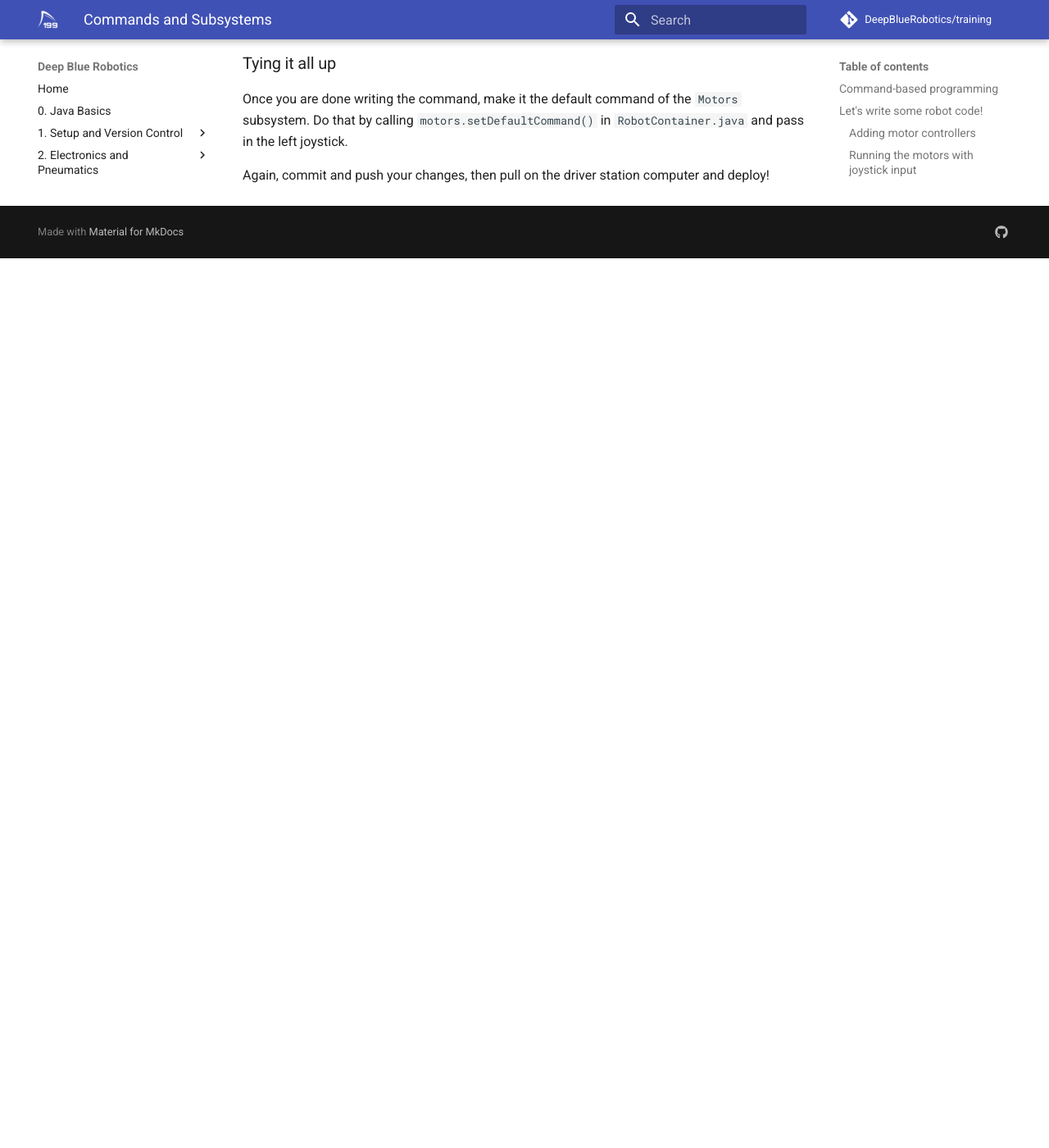
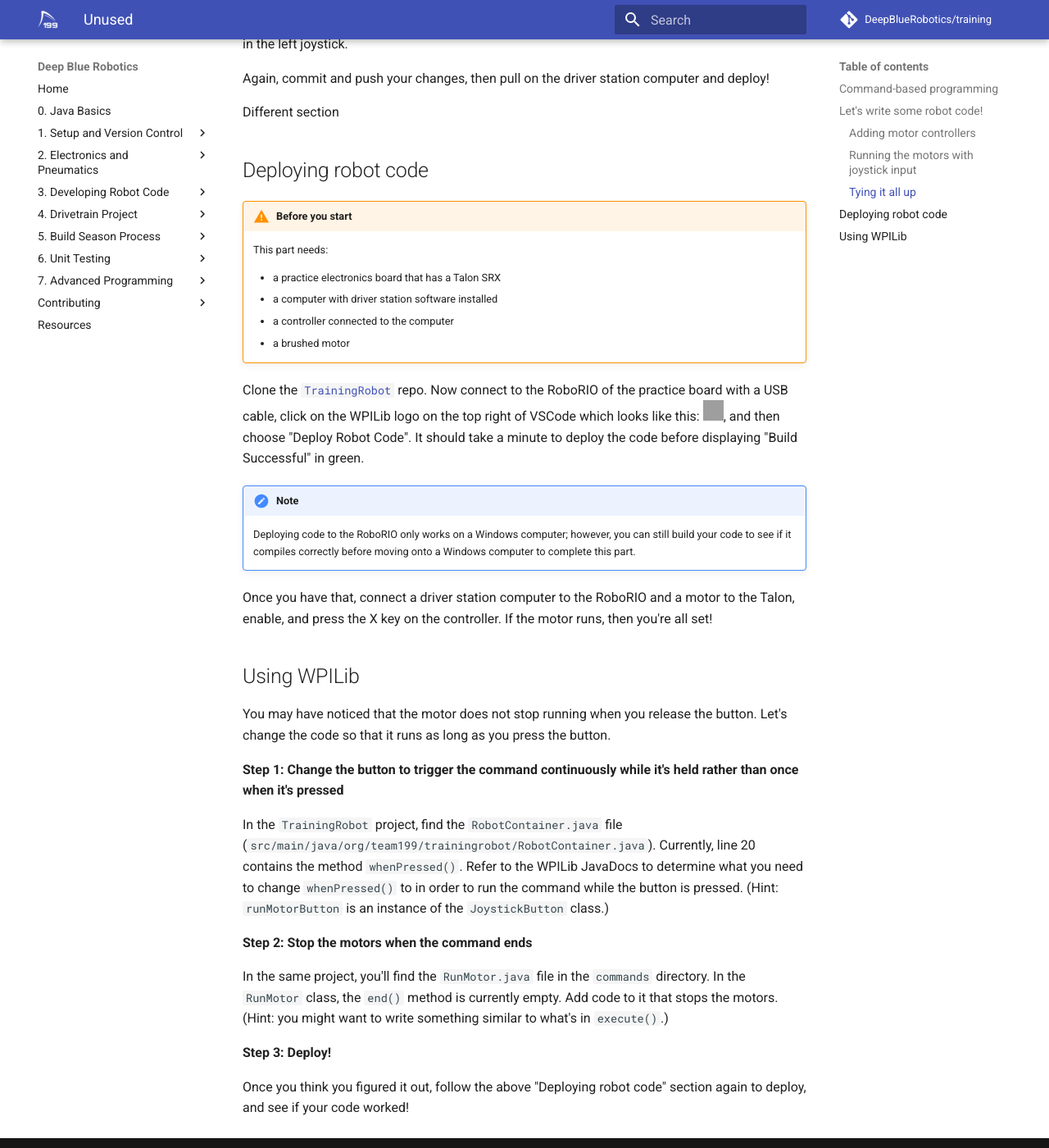
Before and after one commit to DeepBlueRobotics/training, an MkDocs documentation site: the page built from docs/section-3/unused.md, in a window 1280 px wide and 1400 px high, scrolled down 1392 px. Shown: the whole window at 82% size. Built offline with MkDocs 1.6.1 and Material for MkDocs 9.7.7, drawn with Linux system fonts in a browser that asks for light colours; comment, search, counter and statistics services are not loaded; before the commit the page ends 1707 px from its top, so only the background shows below that; some of the changed text lies outside the part shown; grey boxes are pictures that could not be loaded.

Commit message:
Commands and Subsystems

```diff
--- a/docs/section-3/commands-subsystems.md
+++ b/docs/section-3/unused.md
@@ -37,3 +37,40 @@ Pass the `Motors` subsystem and a `Joystick` object into the command and have it
 Once you are done writing the command, make it the default command of the `Motors` subsystem. Do that by calling `motors.setDefaultCommand()` in `RobotContainer.java` and pass in the left joystick.
 
 Again, commit and push your changes, then pull on the driver station computer and deploy!
+
+
+Different section
+
+
+## Deploying robot code
+
+!!! warning "Before you start"
+    This part needs:
+
+    - a practice electronics board that has a Talon SRX
+    - a computer with driver station software installed
+    - a controller connected to the computer
+    - a brushed motor
+
+Clone the [`TrainingRobot`](https://github.com/DeepBlueRobotics/TrainingRobot) repo. Now connect to the RoboRIO of the practice board with a USB cable, click on the WPILib logo on the top right of VSCode which looks like this: ![wpilib](https://avatars1.githubusercontent.com/u/19267233?s=400&v=4){: style="height:25px;width:25px"}, and then choose "Deploy Robot Code". It should take a minute to deploy the code before displaying "Build Successful" in green.
+
+!!! note
+    Deploying code to the RoboRIO only works on a Windows computer; however, you can still build your code to see if it compiles correctly before moving onto a Windows computer to complete this part.
+
+Once you have that, connect a driver station computer to the RoboRIO and a motor to the Talon, enable, and press the X key on the controller. If the motor runs, then you're all set!
+
+## Using WPILib
+
+You may have noticed that the motor does not stop running when you release the button. Let's change the code so that it runs as long as you press the button.
+
+**Step 1: Change the button to trigger the command continuously while it's held rather than once when it's pressed**
+
+In the `TrainingRobot` project, find the `RobotContainer.java` file (`src/main/java/org/team199/trainingrobot/RobotContainer.java`). Currently, line 20 contains the method `whenPressed()`. Refer to the WPILib JavaDocs to determine what you need to change `whenPressed()` to in order to run the command while the button is pressed. (Hint: `runMotorButton` is an instance of the `JoystickButton` class.)
+
+**Step 2: Stop the motors when the command ends**
+
+In the same project, you'll find the `RunMotor.java` file in the `commands` directory. In the `RunMotor` class, the `end()` method is currently empty. Add code to it that stops the motors. (Hint: you might want to write something similar to what's in `execute()`.)
+
+**Step 3: Deploy!**
+
+Once you think you figured it out, follow the above "Deploying robot code" section again to deploy, and see if your code worked!
--- a/mkdocs.yml
+++ b/mkdocs.yml
@@ -37,8 +37,7 @@ nav:
   - 3. Developing Robot Code:
     - Introduction: section-3/intro.md
     - Basic Control: section-3/basic-control.md
-    - Code Structure: section-3/code-structure.md
-    - Commands and Subsystems: section-3/commands-subsystems.md
+    - Subsystems and Commands: section-3/subsystems-and-commands.md
     - Finding JavaDocs and Resources: section-3/finding-docs.md
     - Advanced Version Control: section-3/version-control2.md
     - Simulation: section-3/simulator.md
```
Also changed, not shown: other parts of docs/section-3/unused.md (+1 -1 lines), docs/section-3/code-structure.md (deleted, +0 -60 lines), docs/section-3/subsystems-and-commands.md (added, +77 -0 lines).
